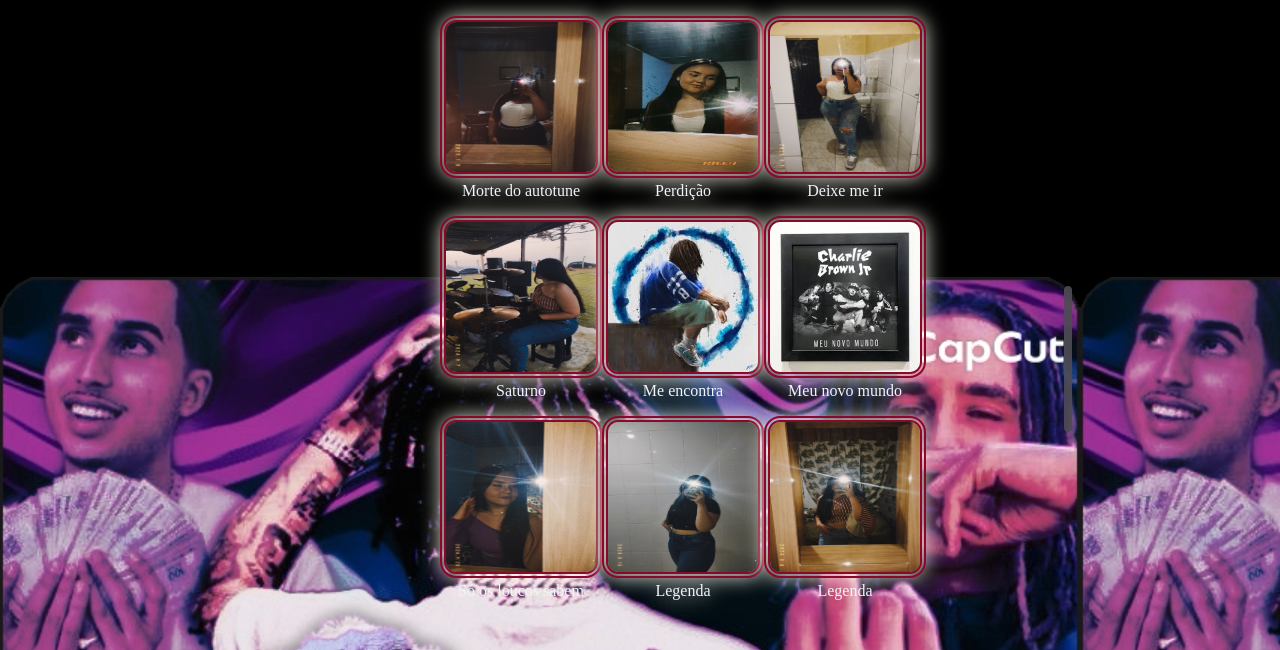
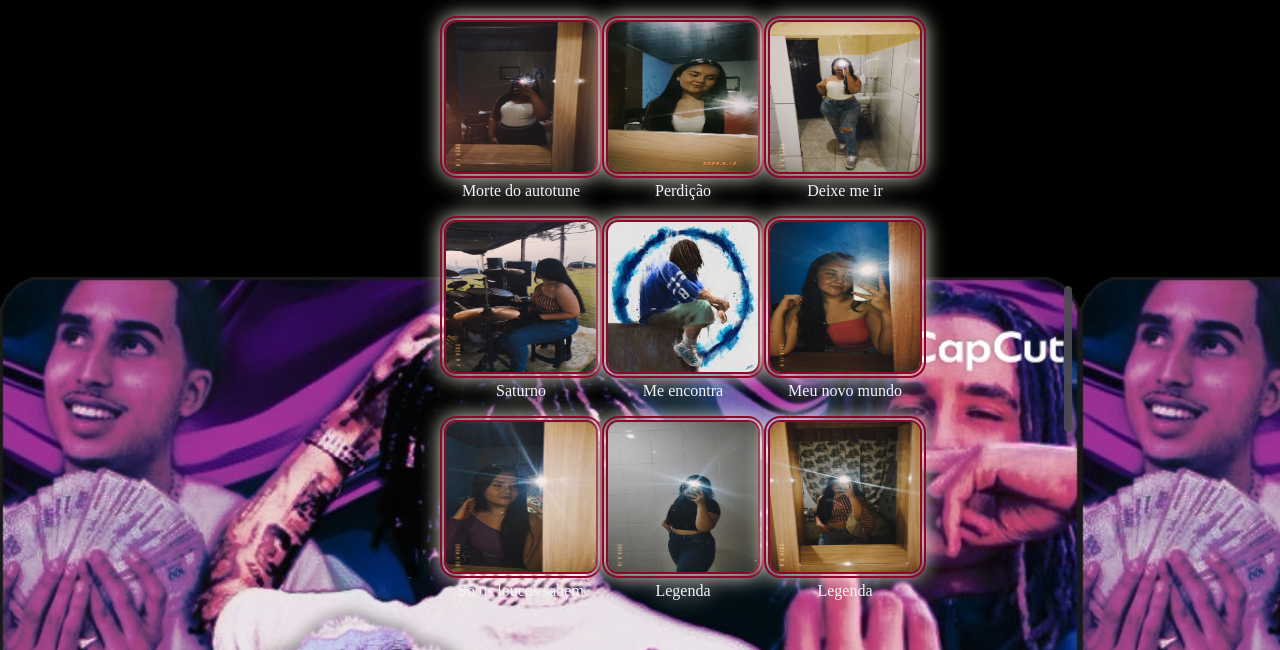
Before and after one commit to Isaa22/redesocialisa, a plain HTML site: page index.html in a window 1280 px wide. Shown: the part 2384-3034 px from the top of the page. Drawn offline with Linux system fonts and the light colour scheme.

Commit message:
Update index.html

```diff
--- a/index.html
+++ b/index.html
@@ -110,7 +110,7 @@
             <p>Legenda</p>
         </div>
         <div>
-            <img src="images (1).jpeg" class="botao">
+            <img src="20250301125543090.jpg" class="botao">
             <p>Legenda</p>
         </div>
         <div>
```
